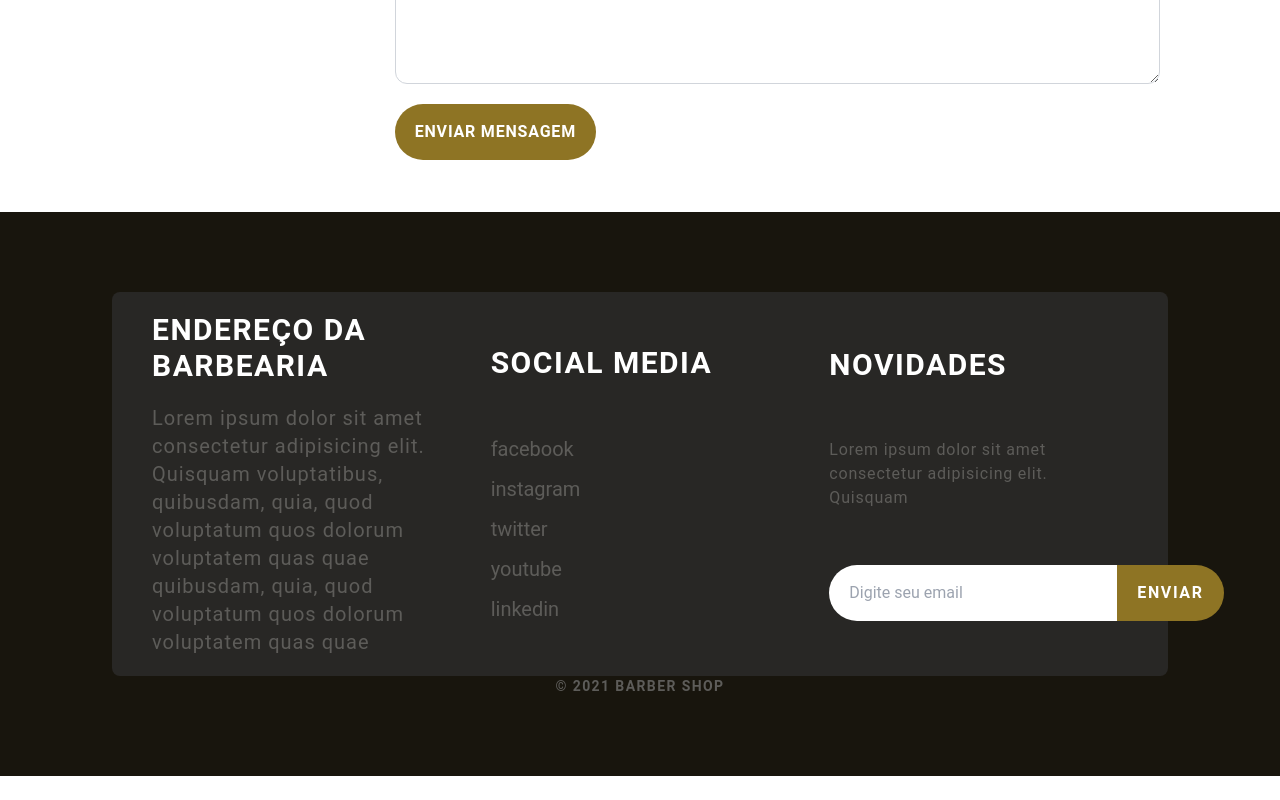
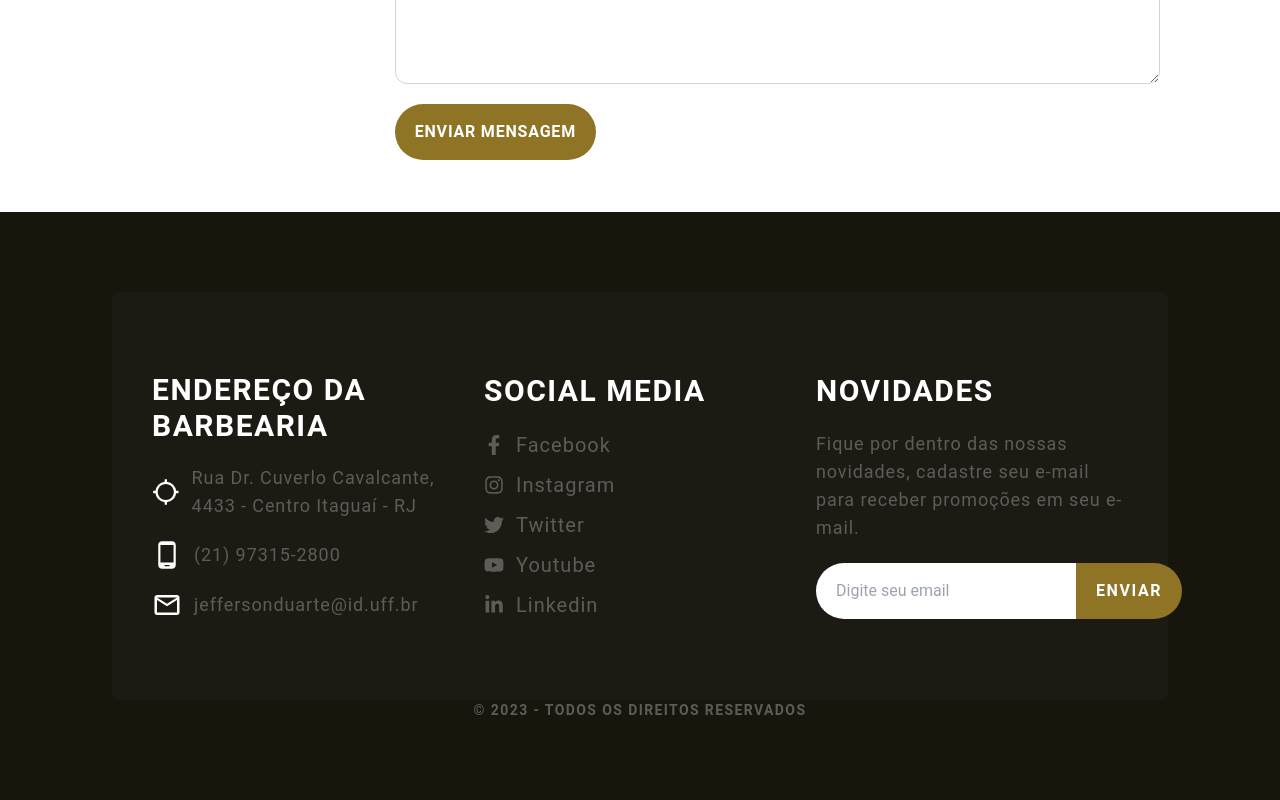
Before and after one commit to jeffersondrs/barberariablogshop, a Next.js app: page /contact in a window 1280 px wide. Shown: the part 1028-1828 px from the top of the page. Before the commit the page ends 1804 px from the top, so only its background shows below. Built offline with nearby package versions, Linux system fonts and the light colour scheme.

Commit message:
somefix css responsive

```diff
--- a/package.json
+++ b/package.json
@@ -20,6 +20,7 @@
     "postcss": "8.4.23",
     "react": "18.2.0",
     "react-dom": "18.2.0",
+    "react-icons": "^4.8.0",
     "tailwindcss": "3.3.2",
     "typescript": "5.0.4"
   }
--- a/src/app/contact/page.tsx
+++ b/src/app/contact/page.tsx
@@ -33,8 +33,8 @@ export default function Contact() {
       </div>
       <section className="py-10 flex px-20 sm:px-3 flex-row sm:flex-col-reverse items-start justify-start w-full">
         <div className="w-1/3 sm:w-full flex flex-col py-5">
-          <div className="h-72 bg-base  rounded-t-lg"></div>
-          <div className="h-32 bg-base/30  rounded-b-md"></div>
+          <div className="h-72 bg-basecolor  rounded-t-lg"></div>
+          <div className="h-32 bg-basecolor/30  rounded-b-md"></div>
         </div>
         <div className="flex flex-col justify-center items-start gap-5 py-3 w-full px-10 sm:px-3">
           <form className="flex flex-col justify-center items-start gap-5">
--- a/src/app/page.tsx
+++ b/src/app/page.tsx
@@ -13,11 +13,11 @@ export default function Home() {
           className="object-cover object-center bg-center w-full h-screen"
         />
         <div className="flex flex-col px-20 sm:px-2 gap-5 justify-center items-start absolute top-28 text-lg text-white font-bold bg-slate-500/10 w-full h-full">
-          <span className="text-6xl uppercase">Barbearia Shop</span>
-          <p className="text-2xl  font-bold uppercase">
+          <span className="text-6xl md:-text-2xl sm:text-4xl uppercase">Barbearia Shop</span>
+          <p className="text-2xl sm:text-xl font-bold uppercase">
             fique por dentro das novidades!
           </p>
-          <button className="bg-default hover:bg-golden w-80 tracking-wider font-bold uppercase transition-all delay-75 ease-in-out text-white px-5 py-4 rounded-full">
+          <button className="bg-default hover:bg-golden w-80 md:w-full sm:w-full tracking-wider font-bold uppercase transition-all delay-75 ease-in-out text-white px-5 py-4 rounded-full">
             {" "}
             Saiba mais
           </button>
@@ -25,15 +25,15 @@ export default function Home() {
       </div>
       <section className="flex flex-col items-center justify-center gap-16 py-20">
         <div className="flex flex-col justify-center items-center gap-3">
-          <h1 className="text-4xl tracking-wide font-light">
+          <h1 className="text-4xl tracking-wide text-center font-light">
             SERVIÇO DE SALÃO E BARBEARIA
           </h1>
-          <p className="tracking-wider text-base">
+          <p className="tracking-wider text-basecolor">
             NÓS AJUDAMOS VOCÊ A FICAR BEM
           </p>
         </div>
         <div className="grid grid-cols-3 sm:grid-cols-1 gap-10 w-full justify-center items-center">
-          <div className="w-80 flex flex-col gap-5">
+          <div className="w-80 md:w-full sm:w-full flex flex-col gap-5 p-3">
             <Image
               src="/images/service-icon-1.png"
               alt="Picture of the author"
@@ -45,11 +45,11 @@ export default function Home() {
               Corte Tradicional
             </h1>
             <p className="tracking-wide text-lg">
-              Lorem ipsum dolor sit amet consectetur adipisicing elit. Quisquam
+              Corte com tesoura, máquina e acabamento com navalha.
             </p>
             <span className="text-default text-2xl">R$ 25</span>
           </div>
-          <div className="w-80 flex flex-col gap-5">
+          <div className="w-80 md:w-full sm:w-full flex flex-col gap-5 p-3">
             <Image
               src="/images/service-icon-2.png"
               alt="Picture of the author"
@@ -61,11 +61,11 @@ export default function Home() {
               Cabelo e bigode
             </h1>
             <p className="tracking-wide text-lg">
-              Lorem ipsum dolor sit amet consectetur adipisicing elit. Quisquam
+              Faça seu bigode e corte seu cabelo em um unico pacote.
             </p>
             <span className="text-default text-2xl">R$ 45</span>
           </div>
-          <div className="w-80 flex flex-col gap-5">
+          <div className="w-80 md:w-full sm:w-full flex flex-col gap-5 p-3">
             <Image
               src="/images/service-icon-3.png"
               alt="Picture of the author"
@@ -77,7 +77,7 @@ export default function Home() {
               Barba e cabelo
             </h1>
             <p className="tracking-wide text-lg">
-              Lorem ipsum dolor sit amet consectetur adipisicing elit. Quisquam
+              Deixe sua barba e cabelo em dia com um unico pacote.
             </p>
             <span className="text-default text-2xl">R$ 45</span>
           </div>
@@ -104,7 +104,7 @@ export default function Home() {
           <p className="tracking-wider text-sm">
             Lorem ipsum dolor sit amet consectetur adipisicing elit. Quisquam
           </p>
-          <button className="bg-default hover:bg-golden w-80 tracking-wider font-bold uppercase transition-all delay-75 ease-in-out text-white px-5 py-4 rounded-full">
+          <button className="bg-default hover:bg-golden w-80 md:w-full sm:w-full tracking-wider font-bold uppercase transition-all delay-75 ease-in-out text-white px-5 py-4 rounded-full">
             Visite nosso blog
           </button>
         </div>
@@ -119,7 +119,7 @@ export default function Home() {
           </p>
         </header>
         <div className="grid grid-cols-3 gap-10 w-full justify-center items-center sm:grid-cols-1">
-          <div className="w-80 flex flex-col gap-2">
+          <div className="w-80 sm:w-full md:w-full flex flex-col gap-2 p-3">
             <p className="tracking-wide text-lg italic">
               &quot;Eu estava verde de raiva, quando encontrei a barbearia,
               transformaram meu cabelo. Hoje posso ficar verde de cabelo
@@ -128,7 +128,7 @@ export default function Home() {
             <span className="text-primary text-2xl">Bruce Banner</span>
             <span className="text-default text-lg">54 anos</span>
           </div>
-          <div className="w-80 flex flex-col gap-2">
+          <div className="w-80 sm:w-full md:w-full flex flex-col gap-2 p-3">
             <p className="tracking-wide text-lg  italic">
               &quot;Quando estou no Brasil, vou sempre nessa barbearia. Irei
               abrir uma filial em Birmingham em nome dos Peaky Blinders.&quot;
@@ -136,7 +136,7 @@ export default function Home() {
             <span className="text-primary text-2xl">Thomas Shelby</span>
             <span className="text-default text-lg">23 anos</span>
           </div>
-          <div className="w-80 flex flex-col gap-2">
+          <div className="w-80 sm:w-full md:w-full flex flex-col gap-2 p-3">
             <p className="tracking-wide text-lg  italic">
               &quot;Mordor precisa de uma barbearia como essa, nossos Orcs estão
               precisando de um trato de qualidade.&quot;
--- a/src/components/footer/Footer.tsx
+++ b/src/components/footer/Footer.tsx
@@ -2,60 +2,89 @@
 
 import Link from "next/link";
 import { useState } from "react";
+import {
+  FaFacebookF,
+  FaInstagram,
+  FaTwitter,
+  FaYoutube,
+  FaLinkedinIn,
+} from "react-icons/fa";
+import {
+  MdOutlineEmail,
+  MdPhoneAndroid,
+  MdLocationSearching,
+} from "react-icons/md";
+
 export default function Footer() {
   const [sendEmail, setSendEmail] = useState("");
 
   return (
-    <footer className="flex justify-evenly flex-col items-center px-28 sm:px-3 sm:py-5 sm:flex-wrap py-20 bg-primary text-white">
-      <div className="w-full h-96 bg-heading justify-center items-center sm:h-full sm:grid-cols-1 rounded-lg grid grid-cols-3 px-10 sm:px-5 sm:py-10 gap-10">
-        <div
-          className="flex flex-col justify-evenly items-start h-full sm:flex-wrap"
-        >
-          <h1 className="text-3xl font-bold tracking-wider uppercase">
+    <footer className="flex justify-evenly flex-col items-center px-28 sm:px-3 sm:py-5 py-20 bg-primary text-white">
+      <div className="w-full bg-heading/30 py-20 justify-center flex-wrap items-center md:grid-cols-2 sm:h-full sm:grid-cols-1 rounded-lg grid grid-cols-3 px-10 sm:px-5 sm:py-10 gap-5">
+        <div className="flex flex-col items-start justify-center gap-5 h-full sm:flex-wrap">
+          <h1 className="text-3xl sm:text-2xl font-bold tracking-wider uppercase">
             Endereço da barbearia
           </h1>
-          <p className="text-xl tracking-wider text-base">
-            Lorem ipsum dolor sit amet consectetur adipisicing elit. Quisquam
-            voluptatibus, quibusdam, quia, quod voluptatum quos dolorum
-            voluptatem quas quae quibusdam, quia, quod voluptatum quos dolorum
-            voluptatem quas quae
-          </p>
+          <div className="flex flex-row items-center justify-start gap-3">
+            <MdLocationSearching className="text-5xl" />
+            <p className="text-lg sm:text-base tracking-wider text-basecolor">
+              Rua Dr. Cuverlo Cavalcante, 4433 - Centro Itaguaí - RJ
+            </p>
+          </div>
+          <div className="flex flex-row items-center  justify-start gap-3">
+            <MdPhoneAndroid className="text-3xl" />
+            <p className="text-lg sm:text-base tracking-wider text-basecolor">
+              (21) 97315-2800
+            </p>
+          </div>
+          <div className="flex flex-row items-center justify-start gap-3">
+            <MdOutlineEmail className="text-3xl" />
+            <p className="text-lg sm:text-base tracking-wider text-basecolor">
+              jeffersonduarte@id.uff.br
+            </p>
+          </div>
         </div>
-        <div className="flex flex-col justify-evenly items-start h-full">
+        <div className="flex flex-col justify-evenly items-start h-full gap-5">
           {" "}
-          <h1 className="text-3xl font-bold tracking-wider uppercase">
+          <h1 className="text-3xl sm:text-2xl font-bold tracking-wider uppercase">
             Social media
           </h1>
-          <ul className="flex flex-col items-start justify-start gap-3 text-xl text-base">
-            <li>
+          <ul className="flex flex-col items-start justify-start gap-3 text-xl tracking-wider text-basecolor sm:text-base">
+            <li className="flex flex-row gap-3 items-center capitalize hover:text-default">
+              <FaFacebookF />
               <Link href="https://www.facebook.com/">facebook</Link>
             </li>
-            <li>
+            <li className="flex flex-row gap-3 items-center capitalize hover:text-default">
+              <FaInstagram />
               <Link href="https://www.instagram.com/">instagram</Link>
             </li>
-            <li>
+            <li className="flex flex-row gap-3 items-center capitalize hover:text-default">
+              <FaTwitter />
               <Link href="https://www.twitter.com/">twitter</Link>
             </li>
-            <li>
+            <li className="flex flex-row gap-3 items-center capitalize hover:text-default">
+              <FaYoutube />
               <Link href="https://www.youtube.com/">youtube</Link>
             </li>
-            <li>
+            <li className="flex flex-row gap-3 items-center capitalize hover:text-default">
+              <FaLinkedinIn />
               <Link href="https://www.linkedin.com/">linkedin</Link>
             </li>
           </ul>
         </div>
-        <div className="flex flex-col justify-evenly items-start h-full">
-          <h1 className="text-3xl font-bold tracking-wider uppercase">
+        <div className="flex flex-col justify-evenly items-start h-full gap-5">
+          <h1 className="text-3xl sm:text-2xl font-bold tracking-wider uppercase">
             Novidades
           </h1>
-          <p className="text-2xl tracking-wider text-base">
-            Lorem ipsum dolor sit amet consectetur adipisicing elit. Quisquam
+          <p className="text-lg tracking-wider sm:text-lg text-basecolor">
+            Fique por dentro das nossas novidades, cadastre seu e-mail para
+            receber promoções em seu e-mail.
           </p>
-          <form className="flex flex-row">
+          <form className="flex flex-row w-full">
             <input
               type="text"
               placeholder="Digite seu email"
-              className="w-72 sm:w-full px-5 py-2 text-heading rounded-l-full outline-none"
+              className="w-72 md:w-full sm:w-full px-5 py-2 text-heading rounded-l-full outline-none"
               onChange={(e) => setSendEmail(e.target.value)}
             />
             <button className="bg-default hover:bg-golden tracking-widest rounded-r-full font-bold uppercase transition-all delay-75 ease-in-out text-white px-5 py-4">
@@ -64,8 +93,8 @@ export default function Footer() {
           </form>
         </div>
       </div>
-      <span className="text-base text-sm font-bold tracking-widest uppercase">
-        &copy; 2021 Barber Shop
+      <span className="text-basecolor text-sm font-bold tracking-widest uppercase">
+        &copy; {new Date().getFullYear()} - Todos os direitos reservados
       </span>
     </footer>
   );
--- a/tailwind.config.js
+++ b/tailwind.config.js
@@ -28,7 +28,7 @@ module.exports = {
         primary: "#18150D",
         default: "#8e7424",
         golden: "#aa9144",
-        base: "#5D5C59",
+        basecolor: "#5D5C59",
         heading: "#282725",
       },
     },
```
Also changed, not shown: src/components/navegation/Navegation.tsx (+9 -3 lines), 1 other file (tests, documents, lock files or other folders).
